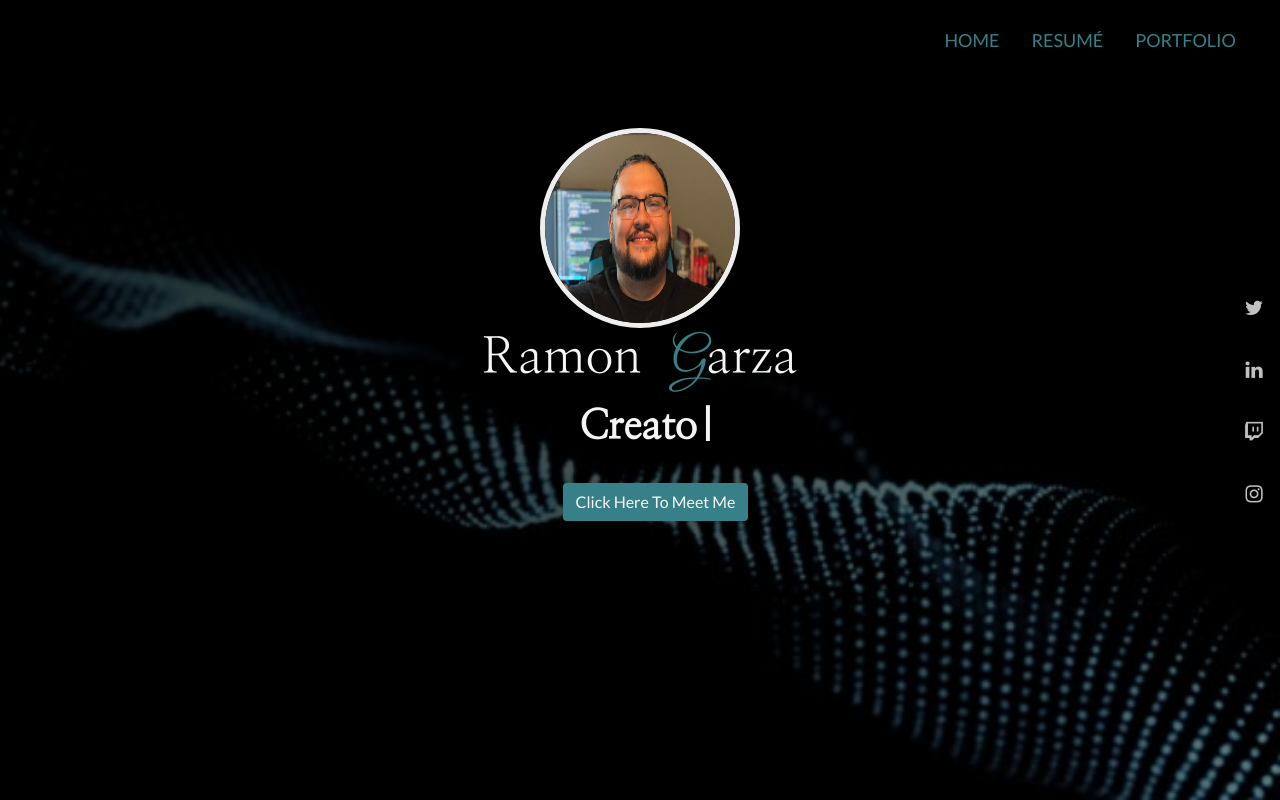
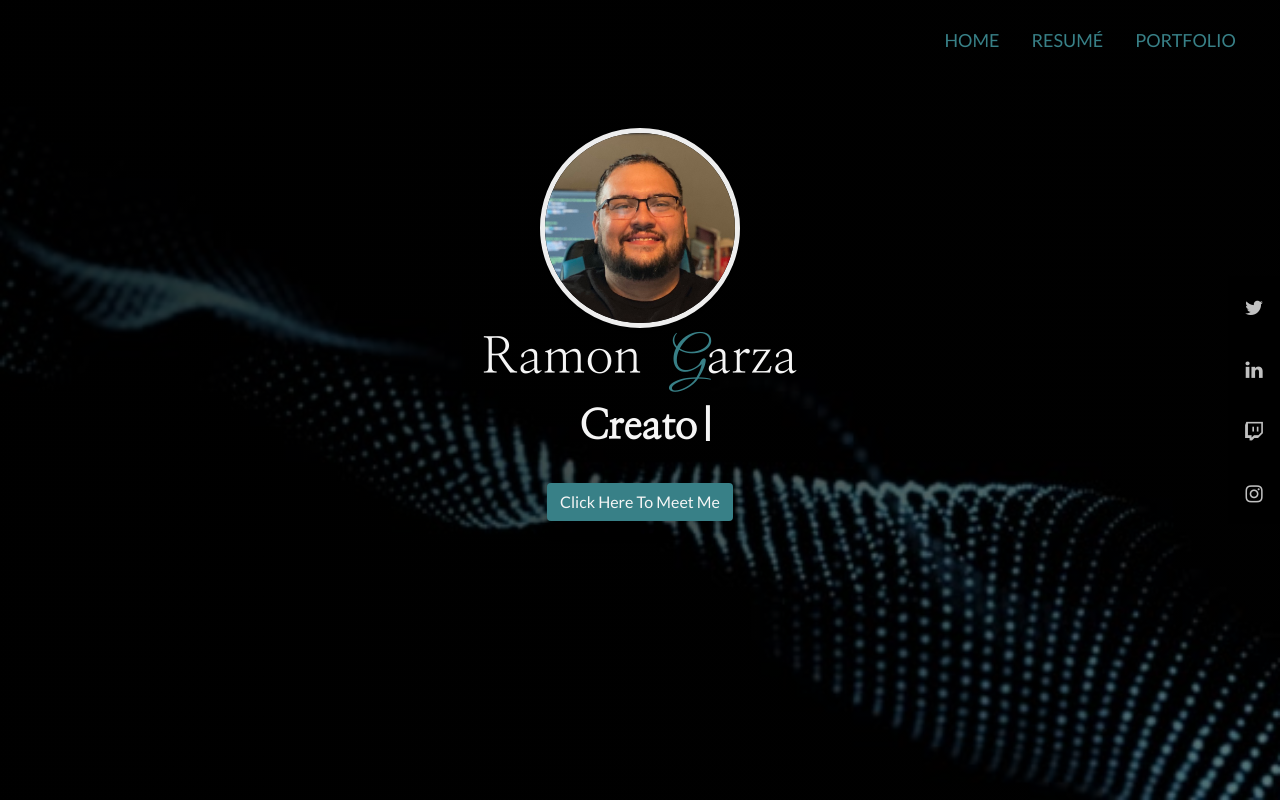
Before and after one commit to Ramong06/portfolio-website, a React (Create React App) app: page / in a window 1280 px wide. Built offline with nearby package versions, Linux system fonts and the light colour scheme; the HTML template or start-up script is replaced by a standard one.

Commit message:
changes to home page css

```diff
--- a/src/components/Hero/styles.css
+++ b/src/components/Hero/styles.css
@@ -25,6 +25,7 @@
   border-radius: 99em;
   border: 5px solid #eee;
   box-shadow: 0 3px 2px rgba(0, 0, 0, 0.3);
+  object-fit: cover;
 }
 
 hr.about-page-line {
@@ -46,7 +47,3 @@ hr.about-page-line {
 	font-family: "Nanum Myeongjo", sans-serif;
     font-weight: bold;
 }
-
-#modal-row {
-    margin-left: 1em;
-}
```
Also changed, not shown: 2 other files (tests, documents, lock files or other folders).
